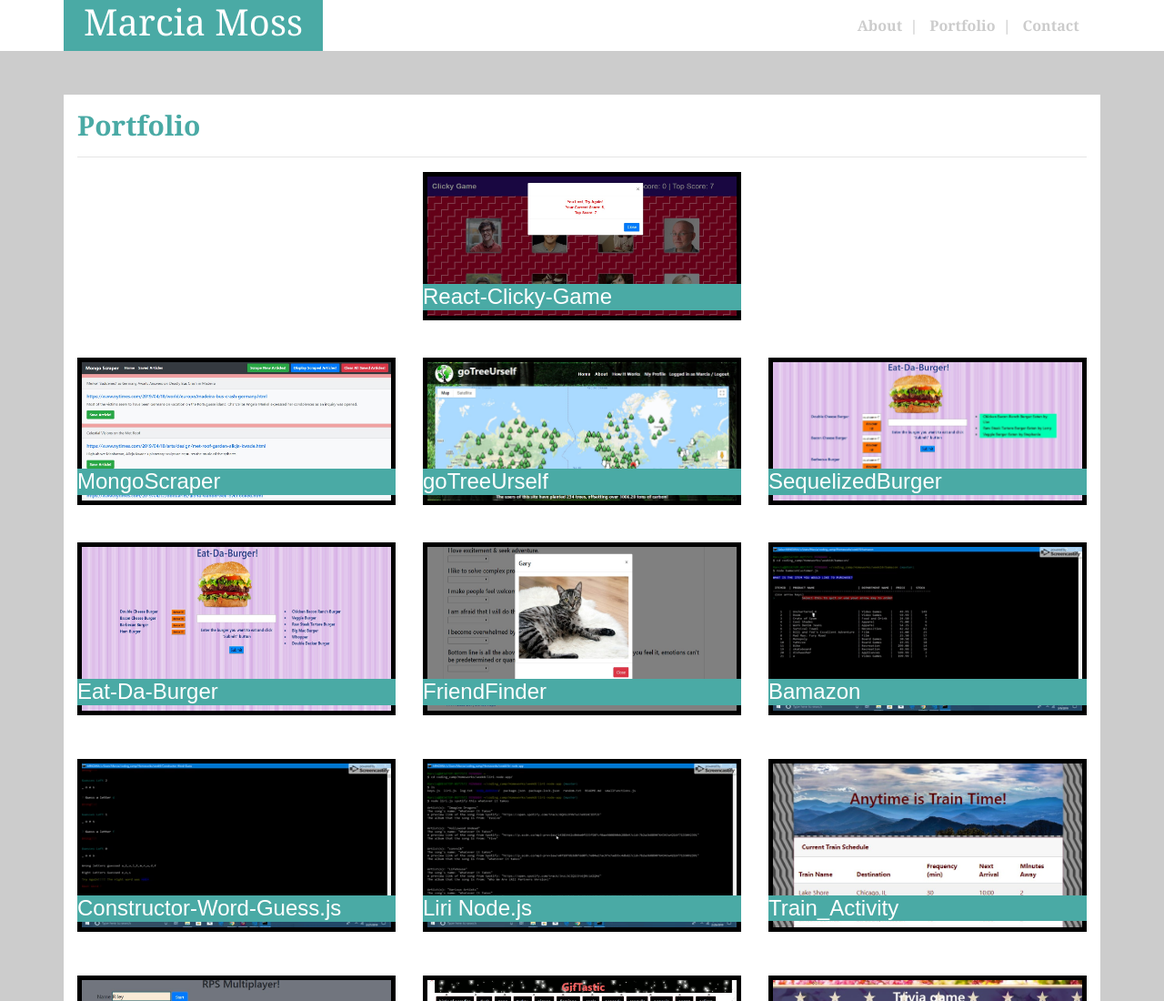
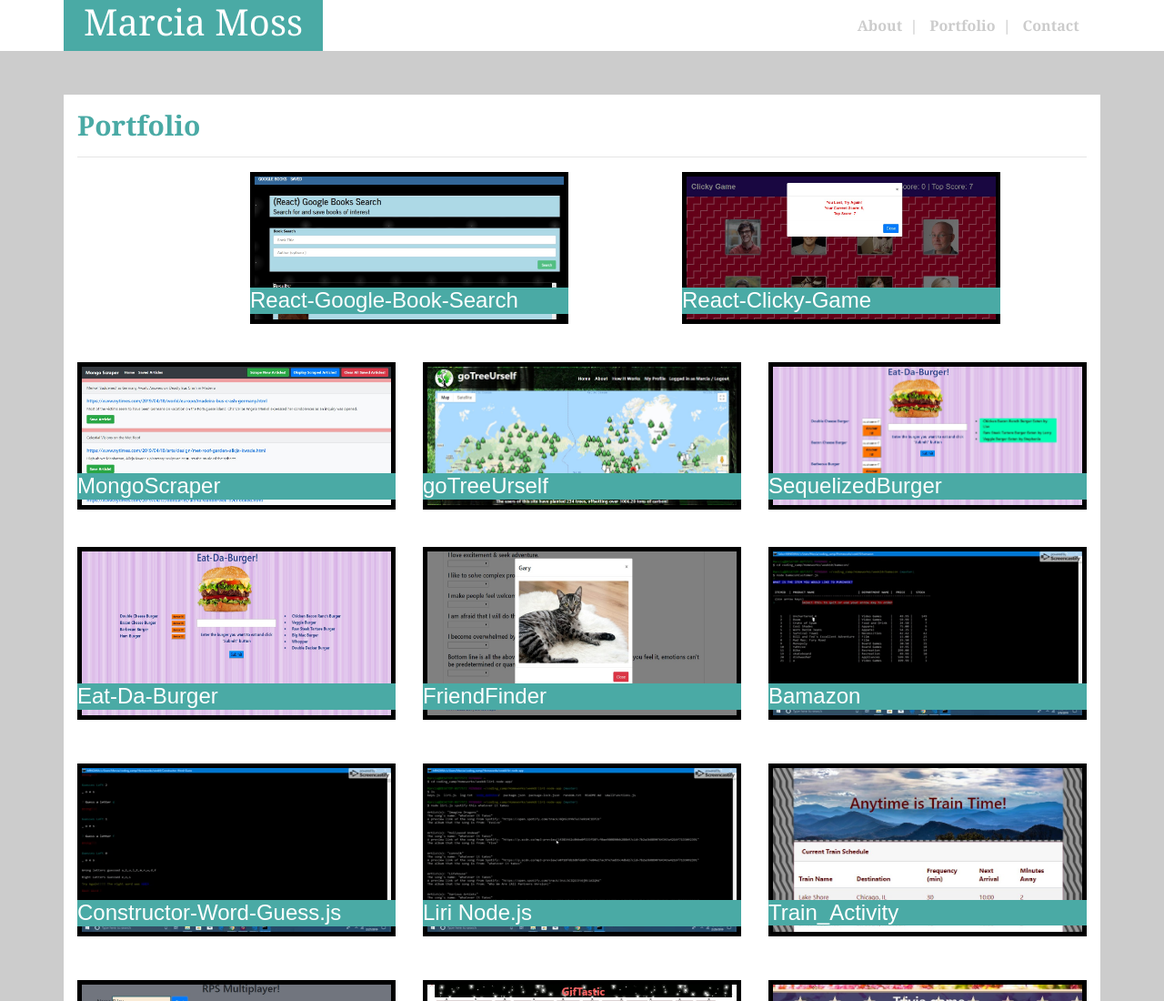
Before and after one commit to marciamoss/marciamoss.github.io, a plain HTML site: page portfolio.html in a window 1280 px wide. Shown: the top 1100 px of the page at 91% size. Drawn offline with nearby package versions, Linux system fonts and the light colour scheme.

Commit message:
added the google react hw to portfolio

```diff
--- a/portfolio.html
+++ b/portfolio.html
@@ -33,15 +33,16 @@
                 <div class="col-12 col-sm-12 col-md-12 col-lg-12 col-xl-12 mt-3">
                     <h1 class="page-header">Portfolio<hr></h1>
                     <div class="row ">
+                        <div class="col-2 col-sm-2 col-md-2 col-lg-2 col-xl-2"></div>
                         <div class="col-12 col-sm-12 col-md-4 col-lg-4 col-xl-4">
+                            <a href="https://fathomless-wildwood-49554.herokuapp.com/" target="blank"><img class="imgwidth3 bord" src="assets/images/React_Google_Book_Search.jpg" alt="React-Google-Book-Search"></a>
+                            <h4 class="img1text">React-Google-Book-Search</h4>
                         </div>
+                        <div class="col-1 col-sm-1 col-md-1 col-lg-1 col-xl-1"></div>
                         <div class="col-12 col-sm-12 col-md-4 col-lg-4 col-xl-4">
                             <a href="https://marciamoss.github.io/React-Clicky_Game" target="blank"><img class="imgwidth3 bord" src="assets/images/react-clicky-game.jpg" alt="React-Clicky-Game"></a>
                             <h4 class="img1text">React-Clicky-Game</h4>
                         </div>
-                        <div class="col-12 col-sm-12 col-md-4 col-lg-4 col-xl-4">
-                        </div>
-
                     </div>
                     <div class="row ">
                         <div class="col-12 col-sm-12 col-md-4 col-lg-4 col-xl-4">
```
Also changed, not shown: assets/images/React_Google_Book_Search.jpg (added).
